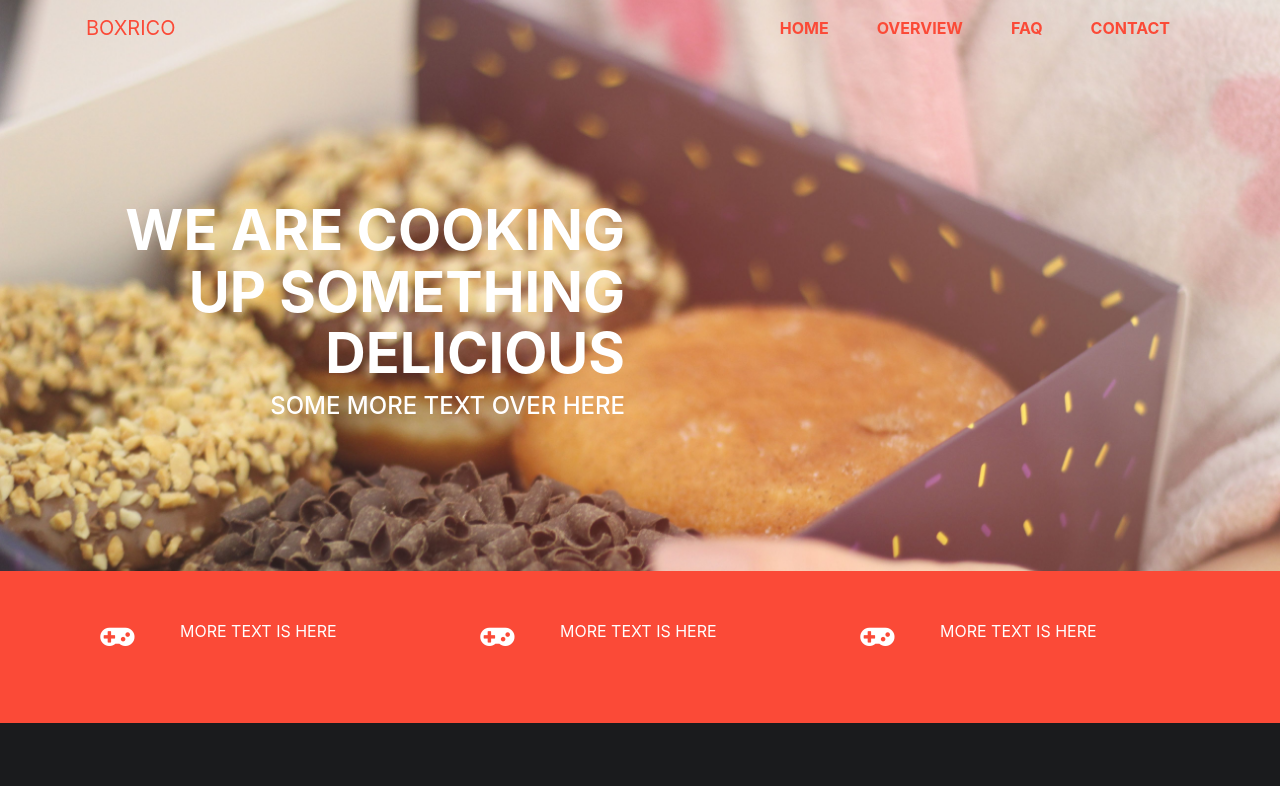
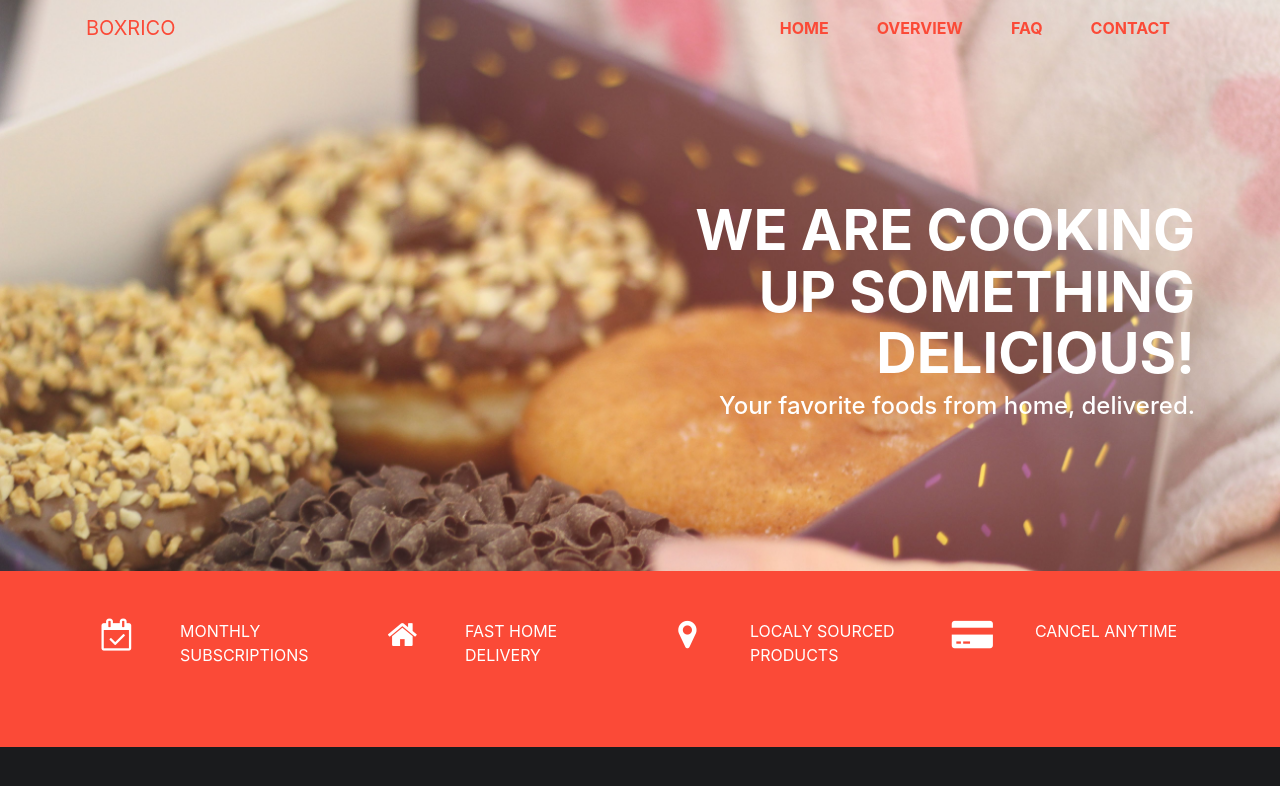
Before and after one commit to Albertico88/bootstrap4, a website: page src/index.html in a window 1280 px wide. Drawn offline with Linux system fonts and the light colour scheme.

Commit message:
fixed hero h1 alignment, changed icons and text

```diff
--- a/src/index.html
+++ b/src/index.html
@@ -2,7 +2,7 @@
 <html>
   <head>
     <meta charset="utf-8">
-    <title>Coming Soon</title>
+    <title>Boxrico.com</title>
     <link rel="stylesheet" href="https://fonts.googleapis.com/css?family=Raleway:400,800">
     <link rel="stylesheet" href="https://maxcdn.bootstrapcdn.com/font-awesome/4.7.0/css/font-awesome.min.css">
     <link rel="stylesheet" href="/css/bootstrap.css">
@@ -44,10 +44,10 @@
         </div>
         <!-- End of first Row / Start of Content -->
 
-        <div class="row hero-content pt-lg-6 pb-lg-6 pt-5 pb-5">
+        <div class="row hero-content pt-lg-6 pb-lg-6 pt-5 pb-5 justify-content-end">
           <div class="col-md-6 col-sm-12 pull-right">
-            <h1 class="text-uppercase text-center text-md-right">We are cooking up something delicious</h1>
-            <h4 class="text-uppercase text-center text-md-right">Some more text over here</h4>
+            <h1 class="text-uppercase text-center text-md-right">We are cooking up something delicious!</h1>
+            <h4 class="text-center text-md-right">Your favorite foods from home, delivered.</h4>
           </div>
 
           <!-- <div class="col-md-6 col-sm-12 text-center">
@@ -63,27 +63,35 @@
       <div class="container">
         <div class="row">
           <div class="col-sm-12 col-md-1 text-center mb-3 mb-md-0">
-            <i class="fa fa-gamepad fa-2x"></i>
+            <i class="fa fa-calendar-check-o fa-2x"></i>
           </div>
 
-          <div class="col-sm-12 col-md-3 text-center text-uppercase text-md-left mb-3 mb-md">
-            <p>More text is here</p>
+          <div class="col-sm-12 col-md-2 text-center text-uppercase text-md-left mb-3 mb-md">
+            <p>Monthly Subscriptions</p>
           </div>
 
           <div class="col-sm-12 col-md-1 text-center mb-3 mb-md-0">
-            <i class="fa fa-gamepad fa-2x"></i>
+            <i class="fa fa-home fa-2x"></i>
           </div>
 
-          <div class="col-sm-12 col-md-3 text-center text-uppercase text-md-left mb-3 mb-md">
-            <p>More text is here</p>
+          <div class="col-sm-12 col-md-2 text-center text-uppercase text-md-left mb-3 mb-md">
+            <p>Fast Home Delivery</p>
           </div>
 
           <div class="col-sm-12 col-md-1 text-center mb-3 mb-md-0">
-            <i class="fa fa-gamepad fa-2x"></i>
+            <i class="fa fa-map-marker fa-2x"></i>
           </div>
 
-          <div class="col-sm-12 col-md-3 text-center text-uppercase text-md-left mb-3 mb-md">
-            <p>More text is here</p>
+          <div class="col-sm-12 col-md-2 text-center text-uppercase text-md-left mb-3 mb-md">
+            <p>Localy sourced products</p>
+          </div>
+
+          <div class="col-sm-12 col-md-1 text-center mb-3 mb-md-0">
+            <i class="fa fa-credit-card-alt fa-2x"></i>
+          </div>
+
+          <div class="col-sm-12 col-md-2 text-center text-uppercase text-md-left mb-3 mb-md">
+            <p>Cancel Anytime</p>
           </div>
 
         </div>
```
